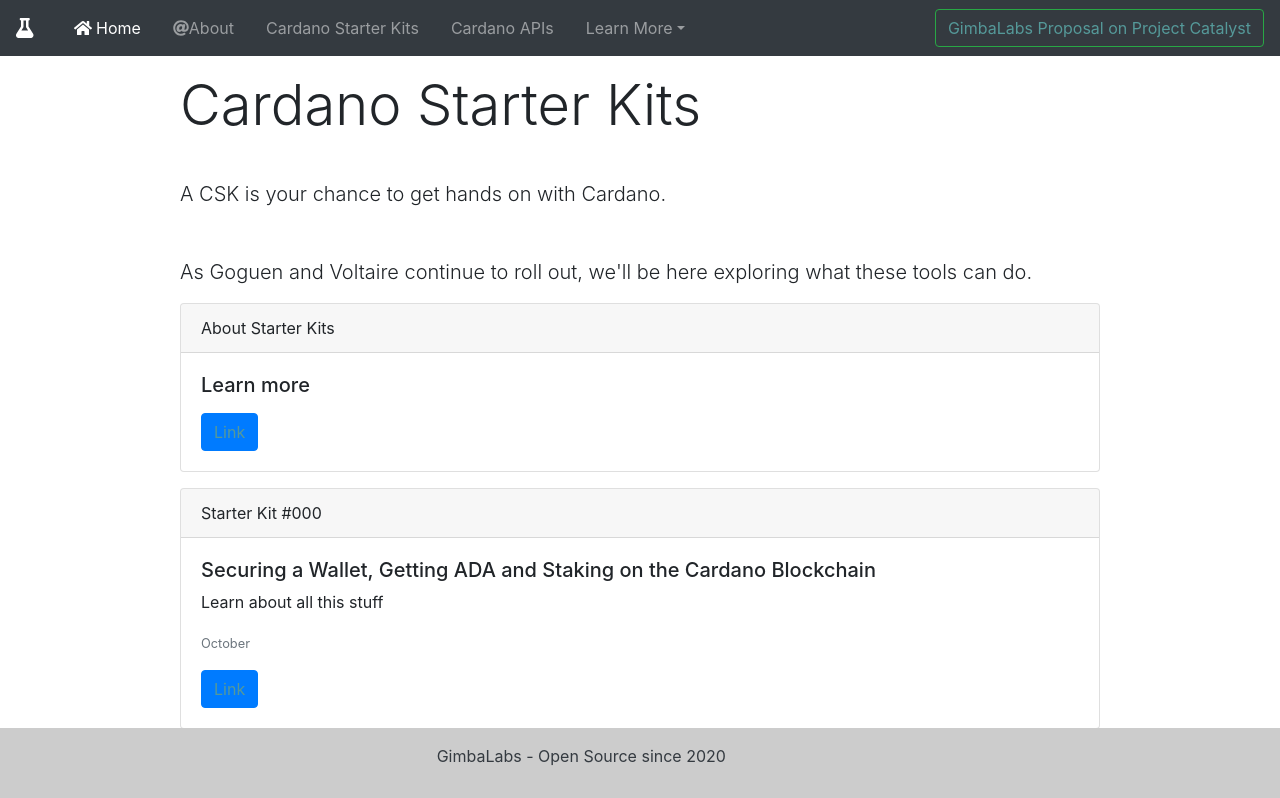
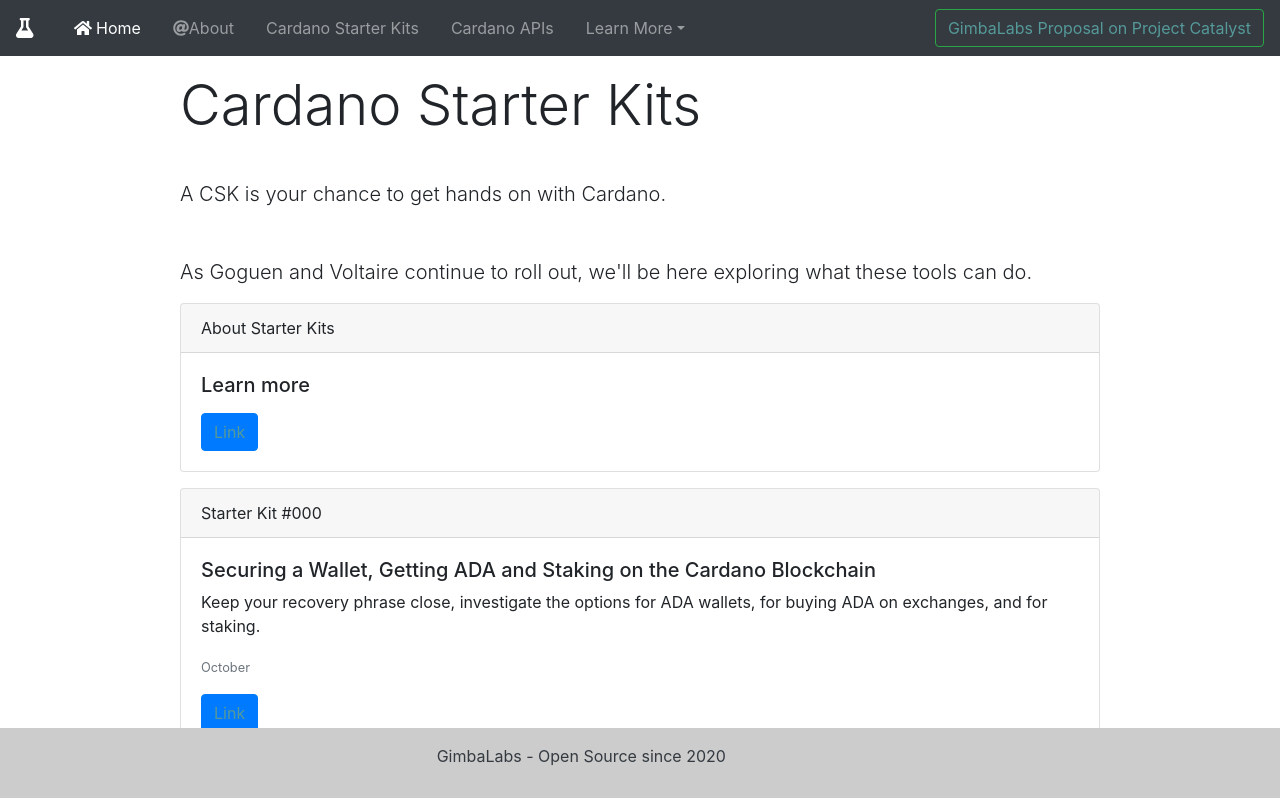
Before and after one commit to rcmorano/site-v3, a React (Create React App) app: page /cardano-starter-kits in a window 1280 px wide. Shown: the top 798 px of the page. Built offline with nearby package versions, Linux system fonts and the light colour scheme.

Commit message:
Add descriptions to CSK pages

```diff
--- a/src/components/csks/CskDetail.js
+++ b/src/components/csks/CskDetail.js
@@ -18,6 +18,8 @@ function CskDetail() {
     let params = useParams();
     let csk = getCSK(params.id);
 
+
+
     if (csk == null){
         return "That CSK does not yet exist."
     }
@@ -31,6 +33,7 @@ function CskDetail() {
                         <h2 className="display-1">{csk.headerTitle}</h2>
                         <h3 className="display-4">{csk.headerSubtitle}</h3>
                         <p class="lead">{csk.headerText}</p>
+                        <p class="lead">More coming soon!</p>
                     </div>
                     <div className="col"></div>
                 </div>
--- a/src/data/cskInfo.js
+++ b/src/data/cskInfo.js
@@ -6,33 +6,36 @@ export const cskInfo = [
     headerText: '',
     img: 'logo',
     gitHubLink: 'link',
+    localLink: 'https://workshopmaybe.com/learn/cardano-starter-kits/',
     updated: ''
 },
 {
     id: '000',
     headerTitle: 'Starter Kit #000',
     headerSubtitle: 'Securing a Wallet, Getting ADA and Staking on the Cardano Blockchain',
-    headerText: 'Learn about all this stuff',
+    headerText: 'Keep your recovery phrase close, investigate the options for ADA wallets, for buying ADA on exchanges, and for staking.',
     img: '.././images/csk000.png',
-    gitHubLink: 'https://workshopmaybe.com/learn/cardano-starter-kits/cardano-starter-kit-000/',
+    localLink: 'https://workshopmaybe.com/learn/cardano-starter-kits/cardano-starter-kit-000/',
     updated: 'October'
 },
 {
     id: '001',
     headerTitle: 'CSK #001',
     headerSubtitle: 'Getting started with GitHub and the Marlowe Playground',
-    headerText: 'Learn about all this stuff',
+    headerText: 'Navigate GitHub and leave your mark. Test a "bad bet" by playing with the Marlowe Blockly editor.',
     img: '.././images/csk001.png',
-    gitHubLink: 'https://workshopmaybe.com/learn/cardano-starter-kits/starter-kit-001/',
+    gitHubLink: 'https://github.com/workshop-maybe/sk01-leave-your-mark',
+    localLink: 'https://workshopmaybe.com/learn/cardano-starter-kits/starter-kit-001/',
     updated: 'October'
 },
 {
     id: '002',
     headerTitle: 'CSK #002',
     headerSubtitle: 'How to talk about the Cardano Blockchain with your friends and family',
-    headerText: 'Learn about all this stuff',
+    headerText: 'Think like a teacher and apply some education concepts to the project of Cardano adoption. Investigate the Marlowe Playground to prepare for eventual applications of Cardano in the real world. ',
     img: '.././images/csk002.png',
-    gitHubLink: 'https://workshopmaybe.com/learn/cardano-starter-kits/cardano-starter-kit-002/',
+    gitHubLink: 'https://github.com/workshop-maybe/csk-002',
+    localLink: 'https://workshopmaybe.com/learn/cardano-starter-kits/cardano-starter-kit-002/',
     updated: 'November'
 },
 ]
```
Also changed, not shown: 6 other files (tests, documents, lock files or other folders).
